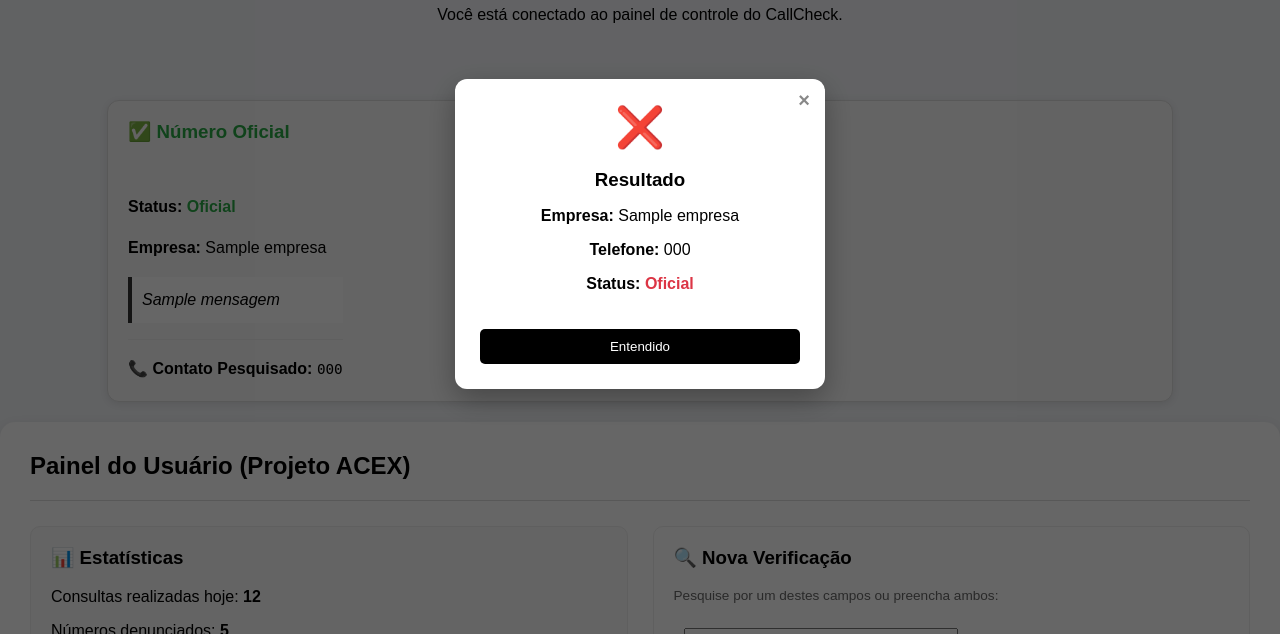
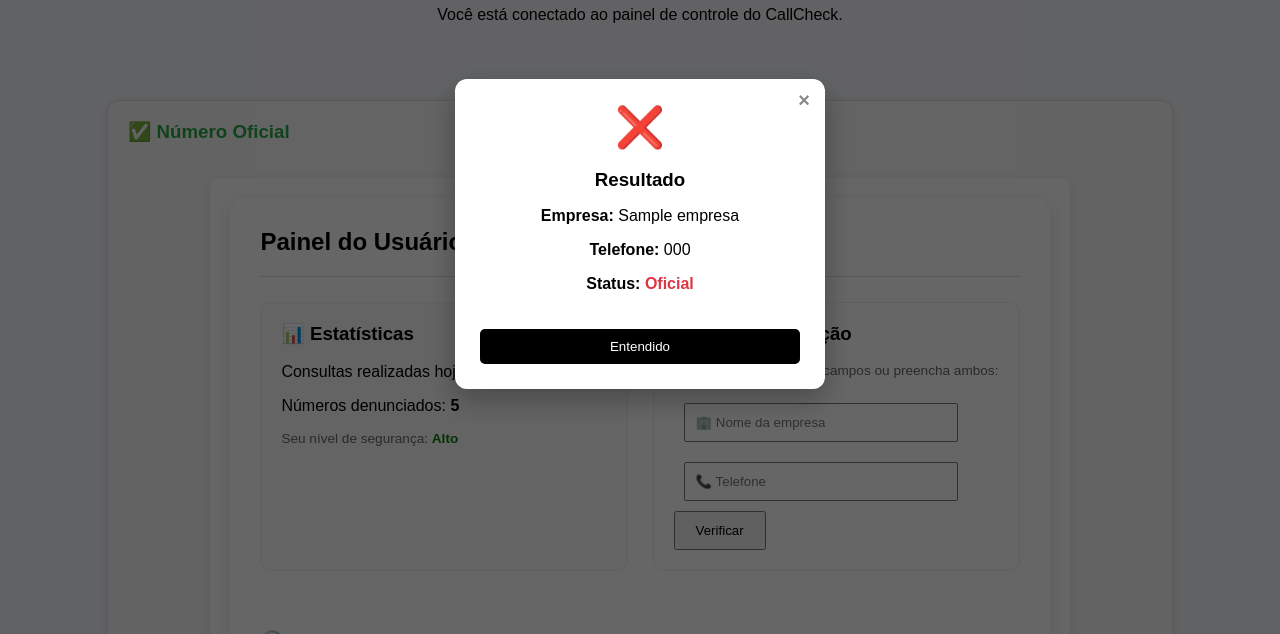
Before and after one commit to dealkis/CallCheck, a Flask app: template templates/usuario.html in a window 1280 px wide. Shown: the part 166-800 px from the top of the page. Run offline with Flask 3, Linux system fonts and the light colour scheme; the template is opened without the code that fills it: most values are stand-ins (such as "Sample title", 1, 10 or a date in 2020).

Commit message:
Update usuario.html

```diff
--- a/templates/usuario.html
+++ b/templates/usuario.html
@@ -22,27 +22,7 @@
     </div>
 
     <!-- CORPO DO RESULTADO -->
-    <div class="info-detalhes" style="line-height: 1.6;">
-        <p><strong>Status:</strong>
-            <span style="color: {% if resultado.status == 'Oficial' %}#28a745{% else %}#d93025{% endif %}; font-weight: bold;">
-                {{ resultado.status }}
-            </span>
-        </p>
-
-        <p><strong>Empresa:</strong> {{ resultado.empresa }}</p>
-
-        <p style="background-color: #fff; padding: 10px; border-left: 4px solid #333; font-style: italic;">
-            {{ resultado.mensagem }}
-        </p>
-
-        <hr style="border: 0; border-top: 1px solid #eee; margin: 15px 0;">
-
-        <p style="margin-bottom: 0;">
-            <strong>📞 Contato Pesquisado:</strong>
-            <span style="font-family: monospace; font-size: 1.1em;">{{ resultado.telefone }}</span>
-        </p>
-    </div>
-</div>
+<div class="resultado" style="flex-direction: column; width: 80%; margin: 0 auto; padding: 20px;">
     <div class="info" style="background: #fff; padding: 30px; border-radius: 15px; box-shadow: 0 4px 15px rgba(0,0,0,0.1); width: 100%; box-sizing: border-box;">
 
         <h2 style="margin-top: 0;">Painel do Usuário (Projeto ACEX)</h2>
```
